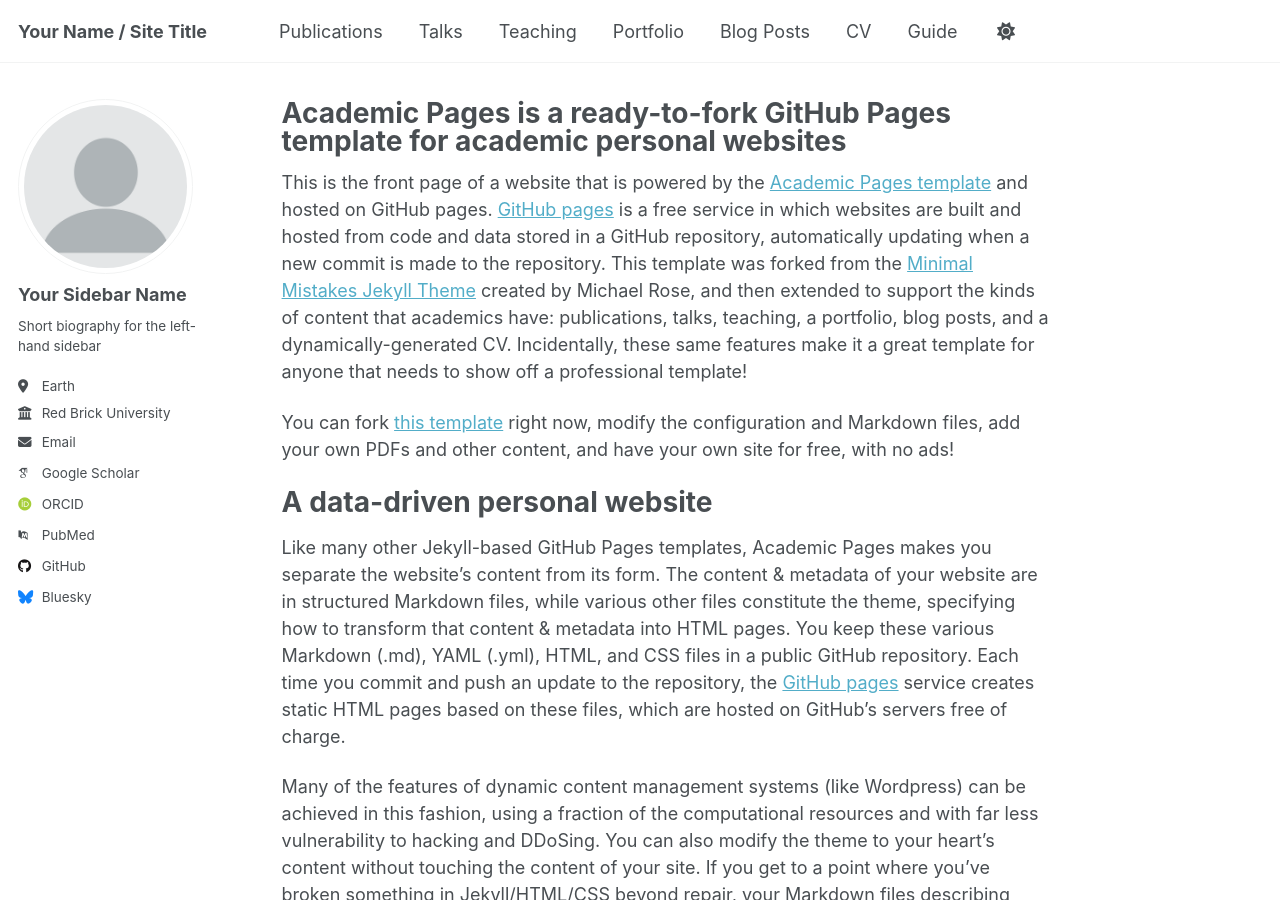
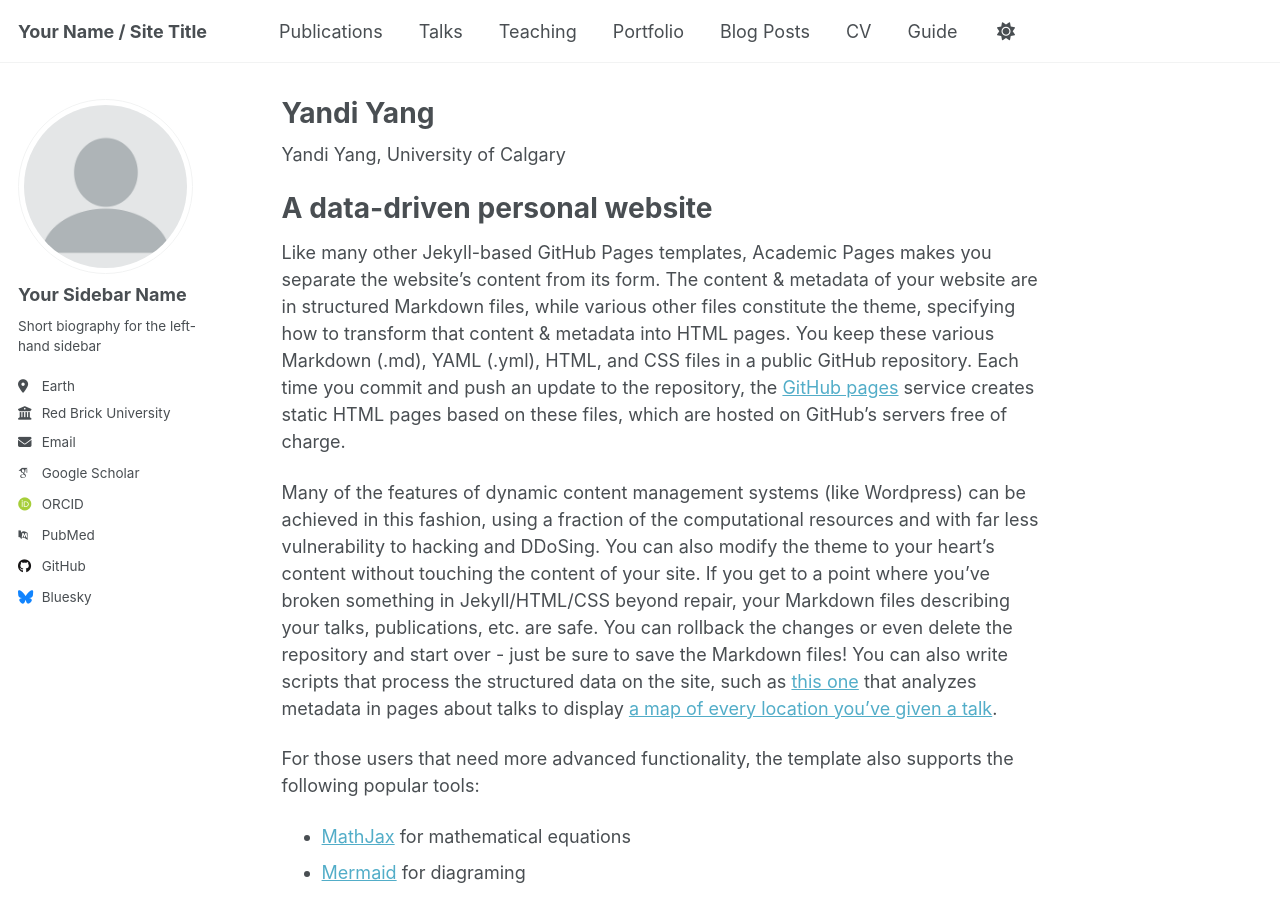
Before and after one commit to yandiyang/yandi.yang.github.io, a Jekyll site: the page built from _pages/about.md, in a window 1280 px wide and 900 px high. Built offline with Jekyll 4.4.1, drawn with Linux system fonts in a browser that asks for light colours; some web fonts are replaced; a script that is not in the unit is left out.

Commit message:
Update about.md

```diff
--- a/_pages/about.md
+++ b/_pages/about.md
@@ -1,15 +1,13 @@
 ---
 permalink: /
-title: "Academic Pages is a ready-to-fork GitHub Pages template for academic personal websites"
+title: "Yandi Yang"
 author_profile: true
 redirect_from:
   - /about/
   - /about.html
 ---
 
-This is the front page of a website that is powered by the [Academic Pages template](https://github.com/academicpages/academicpages.github.io) and hosted on GitHub pages. [GitHub pages](https://pages.github.com) is a free service in which websites are built and hosted from code and data stored in a GitHub repository, automatically updating when a new commit is made to the repository. This template was forked from the [Minimal Mistakes Jekyll Theme](https://mmistakes.github.io/minimal-mistakes/) created by Michael Rose, and then extended to support the kinds of content that academics have: publications, talks, teaching, a portfolio, blog posts, and a dynamically-generated CV. Incidentally, these same features make it a great template for anyone that needs to show off a professional template!
-
- You can fork [this template](https://github.com/academicpages/academicpages.github.io) right now, modify the configuration and Markdown files, add your own PDFs and other content, and have your own site for free, with no ads!
+Yandi Yang, University of Calgary
 
 A data-driven personal website
 ======
```
